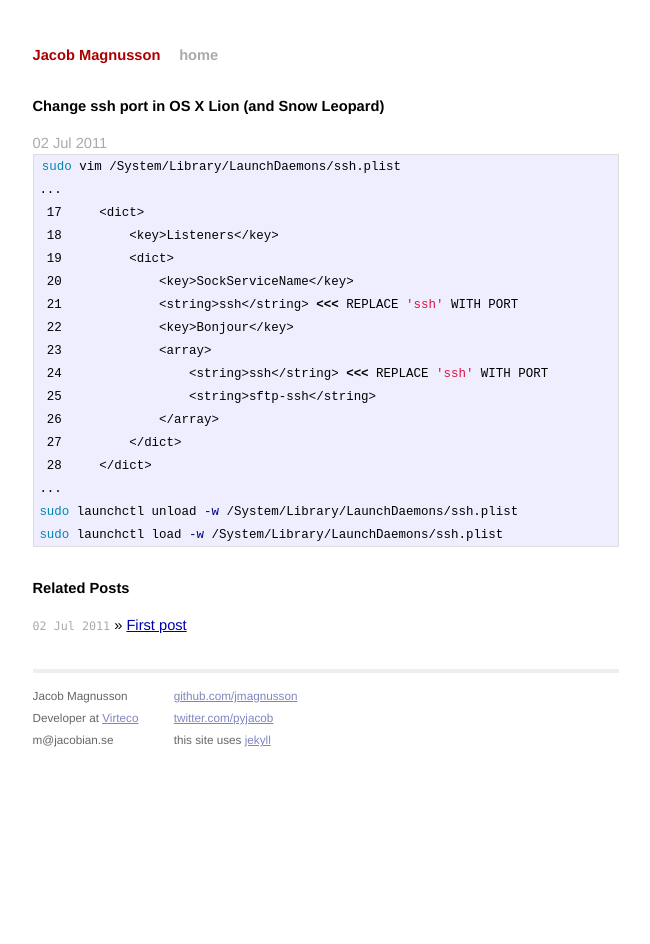
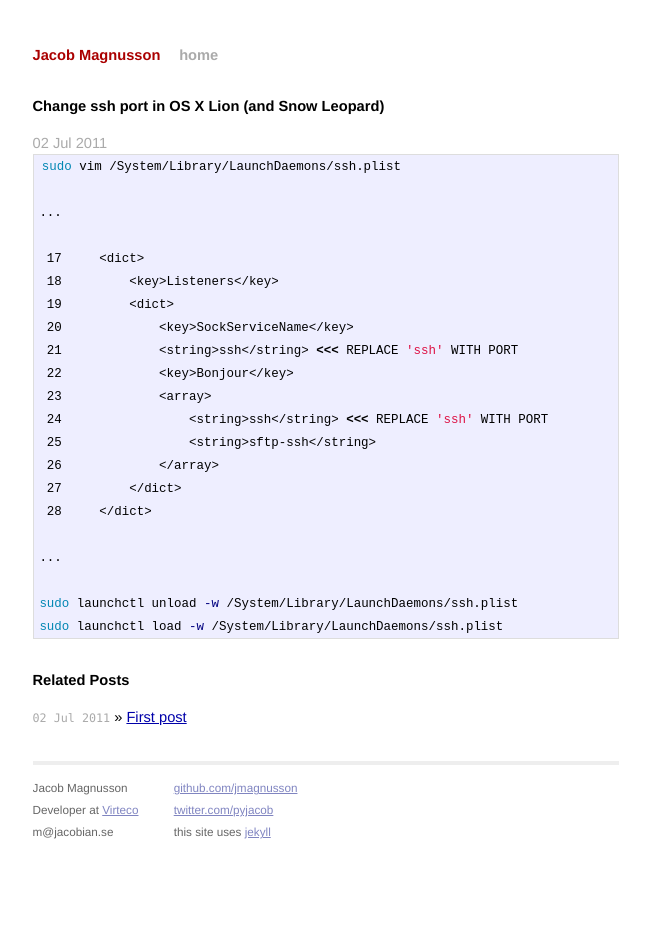
Before and after one commit to jacobsvante/jmagnusson.github.com-old, a Jekyll site: the page built from _posts/2011-08-23-osx-sshd-port.markdown, in a window 1280 px wide. Shown: the whole page, without its empty margins (314-964 px from the left). Built offline with Jekyll 4.4.1, drawn with Linux system fonts in a browser that asks for light colours; Markdown is read by kramdown in place of the engine named in the settings.

Commit message:
Minor formatting

```diff
--- a/_posts/2011-08-23-osx-sshd-port.markdown
+++ b/_posts/2011-08-23-osx-sshd-port.markdown
@@ -4,9 +4,11 @@ title: Change ssh port in OS X Lion (and Snow Leopard)
 time: 2011-07-02
 ---
 
-{% highlight sh %}
+{% highlight bash %}
 sudo vim /System/Library/LaunchDaemons/ssh.plist
+
 ...
+
  17     <dict>
  18         <key>Listeners</key>
  19         <dict>
@@ -19,7 +21,9 @@ sudo vim /System/Library/LaunchDaemons/ssh.plist
  26             </array>
  27         </dict>
  28     </dict>
+
 ...
+
 sudo launchctl unload -w /System/Library/LaunchDaemons/ssh.plist
 sudo launchctl load -w /System/Library/LaunchDaemons/ssh.plist
 {% endhighlight %}
```
